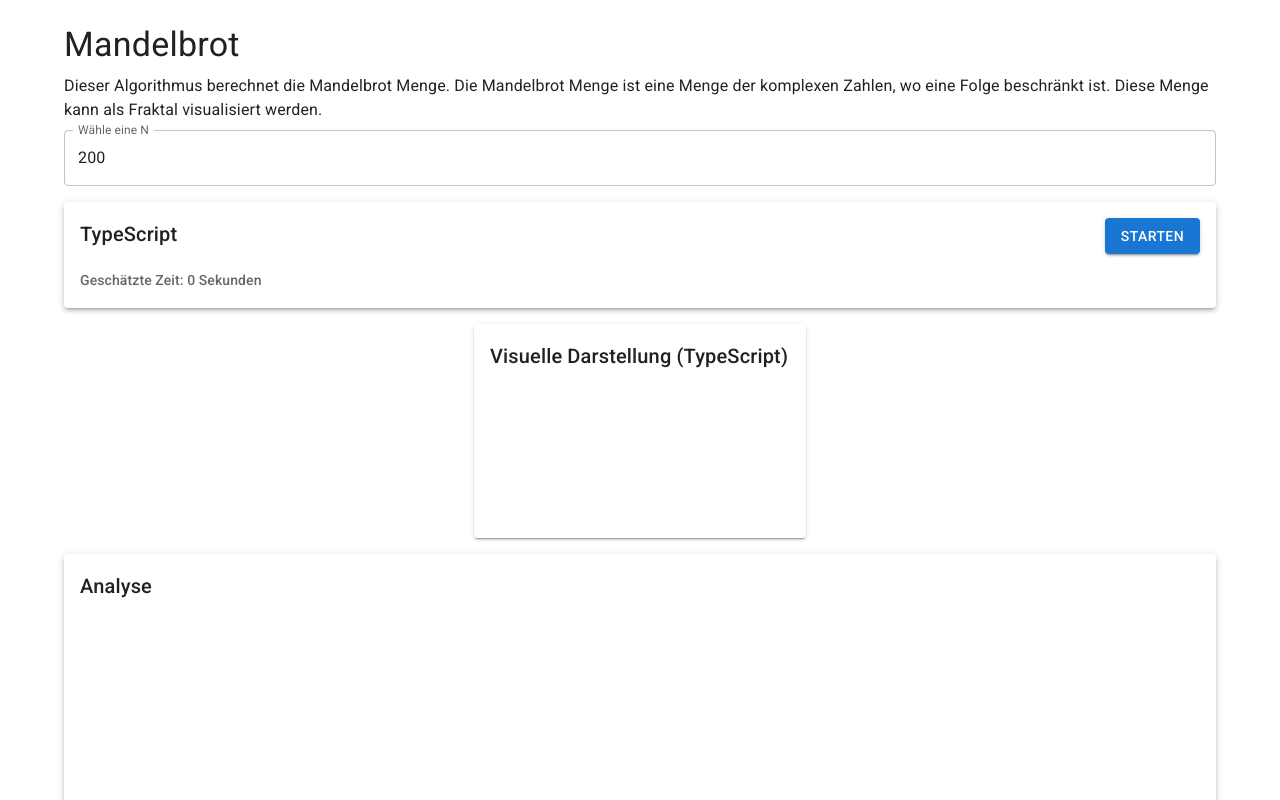
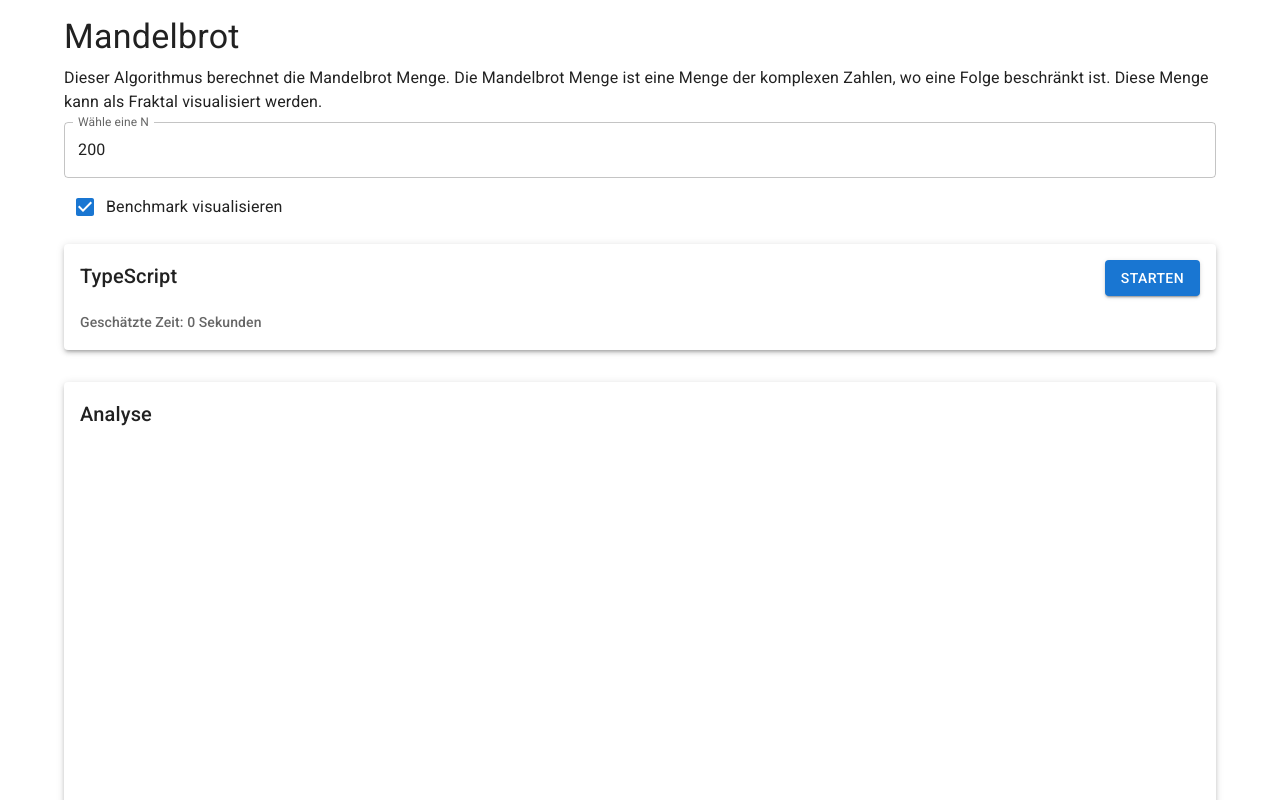
Before and after one commit to choffmann/hsfl-bachelor-thesis, a React (Vite) app in the folder experiment/webserver/: page /benchmark/mandelbrot in a window 1280 px wide. Shown: the top 800 px of the page. Built offline with nearby package versions, Linux system fonts and the light colour scheme.

Commit message:
mandelbrot: ability to disable renderer

```diff
--- a/experiment/webserver/src/hooks/useCanvas.ts
+++ b/experiment/webserver/src/hooks/useCanvas.ts
@@ -3,6 +3,7 @@ import {useCallback, useEffect, useMemo, useRef, useState} from "react";
 export function useCanvas() {
   const canvasRef = useRef<HTMLCanvasElement | null>(null)
   const [offscreen, setOffscreen] = useState<OffscreenCanvas | null>(null)
+  const [hasContent, setHasContent] = useState(false)
 
   useEffect(() => {
     if (canvasRef.current) {
@@ -11,6 +12,7 @@ export function useCanvas() {
   }, [canvasRef.current]);
 
   const drawBitmap = (bitmap: ImageBitmap) => {
+    setHasContent(true)
     if (canvasRef.current) {
       const ctx = canvasRef.current?.getContext("2d")
       window.requestAnimationFrame(() => {
@@ -29,6 +31,7 @@ export function useCanvas() {
     ref: canvasRef,
     offscreen,
     drawBitmap,
-    rebuildOffscreen
+    rebuildOffscreen,
+    hasContent
   }
 }
--- /dev/null
+++ b/experiment/webserver/src/hooks/useSettings.ts
@@ -0,0 +1,32 @@
+import {useState} from "react";
+import {Simulate} from "react-dom/test-utils";
+import input = Simulate.input;
+
+const DEFAULT_N = 200
+
+export interface MandelbrotSettings {
+  n: number
+  displayCanvas: boolean
+}
+
+export interface MandelbrotSettingsHook extends MandelbrotSettings {
+  setN: (input: string) => any
+  setDisplayCanvas: (input: boolean) => any
+}
+
+export function useMandelbrotSettings(): MandelbrotSettingsHook {
+  const [n, setN] = useState(DEFAULT_N)
+  const [displayCanvas, setDisplayCanvas] = useState(true)
+
+  const handleSetN = (input: string) => {
+      const value = Number(input)
+      isNaN(value) ? setN(DEFAULT_N) : setN(value)
+  }
+
+  return {
+    n,
+    setN: handleSetN,
+    displayCanvas,
+    setDisplayCanvas
+  }
+}
--- a/experiment/webserver/src/modules/mandelbrot/Mandelbrot.tsx
+++ b/experiment/webserver/src/modules/mandelbrot/Mandelbrot.tsx
@@ -1,4 +1,13 @@
-import {Box, Container, Paper, Stack, TextField, Typography} from "@mui/material";
+import {
+  Box, Checkbox,
+  Container, FormControlLabel,
+  IconButton,
+  Paper,
+  Stack,
+  TextField,
+  Toolbar, Tooltip,
+  Typography
+} from "@mui/material";
 import React, {createRef, useCallback, useEffect, useMemo, useRef, useState} from "react";
 import MandelbrotBitmap from "./MandelbrotBitmap.tsx";
 import LineChart from "../analyse/LineChart.tsx";
@@ -6,16 +15,16 @@ import AnalyseTable from "../analyse/AnalyseTable.tsx";
 import {useWorker} from "../../hooks/useWorker.ts";
 import BenchmarkModel from "../BenchmarkModel.tsx";
 import {useCanvas} from "../../hooks/useCanvas.ts";
+import {useMandelbrotSettings} from "../../hooks/useSettings.ts";
 
 export interface MandelbrotProps {
 
 }
 
-const DEFAULT_N = 200
 
 const Mandelbrot = (props: MandelbrotProps) => {
-  const [n, setN] = useState(DEFAULT_N)
-  const tsWorker = useWorker(new URL("./worker/TsMandelbrotWorker.ts", import.meta.url), n)
+  const settings = useMandelbrotSettings()
+  const tsWorker = useWorker(new URL("./worker/TsMandelbrotWorker.ts", import.meta.url), settings.n)
   const tsCanvas = useCanvas()
 
   useEffect(() => {
@@ -26,10 +35,6 @@ const Mandelbrot = (props: MandelbrotProps) => {
     tsWorker.finished && tsCanvas.rebuildOffscreen()
   }, [tsWorker.finished]);
 
-  const handleSetNInput = (e: React.ChangeEvent<HTMLInputElement>) => {
-    const value = Number(e.target.value)
-    isNaN(value) ? setN(DEFAULT_N) : setN(value)
-  }
 
   const tsAppendWorkerHandler = (event: MessageEvent<any>) => {
     const {status} = event.data
@@ -41,40 +46,53 @@ const Mandelbrot = (props: MandelbrotProps) => {
 
   return (
       <Container>
-        <Box sx={{mt: 3, mb: 3}}>
+        <Box sx={{mt: 2}}>
           <Stack spacing={2}>
             <Stack spacing={1}>
               <Typography variant="h4">Mandelbrot</Typography>
               <Typography>
                 Dieser Algorithmus berechnet die Mandelbrot Menge. Die Mandelbrot Menge
-                ist eine Menge der komplexen Zahlen, wo eine Folge beschränkt ist. Diese Menge kann
+                ist eine Menge der komplexen Zahlen, wo eine Folge beschränkt ist. Diese Menge
+                kann
                 als Fraktal visualisiert werden.
               </Typography>
               <TextField
                   label={"Wähle eine N"}
-                  value={n}
-                  onChange={handleSetNInput}
+                  value={settings.n}
+                  onChange={(e) => settings.setN(e.target.value)}
               />
+
+              <FormControlLabel control={<Checkbox checked={settings.displayCanvas}/>}
+                                label={"Benchmark visualisieren"}
+                                onChange={(_, checked) => settings.setDisplayCanvas(checked)}/>
             </Stack>
 
-            <Stack spacing={2} direction={{xs: "column", sm: "row"}} justifyContent="space-evenly">
+            <Stack spacing={2} direction={{xs: "column", sm: "row"}}
+                   justifyContent="space-evenly">
               <Paper elevation={3} sx={{p: 2, width: "100%"}}>
-                <BenchmarkModel title="TypeScript" n={n} estimatedTime={0}
+                <BenchmarkModel title="TypeScript" n={settings.n} estimatedTime={0}
                                 currentStep={tsWorker.step}
                                 onButtonClick={() => {
-                                  tsWorker.startWorker({canvas: tsCanvas.offscreen}, [tsCanvas.offscreen!!])
+                                  tsWorker.startWorker({
+                                    canvas: tsCanvas.offscreen,
+                                    render: settings.displayCanvas
+                                  }, [tsCanvas.offscreen!!])
                                 }}/>
               </Paper>
             </Stack>
 
-            <Stack spacing={2} direction={{xs: "column", sm: "row"}} justifyContent="space-evenly">
-              <MandelbrotBitmap title={"Visuelle Darstellung (TypeScript)"} ref={tsCanvas.ref}/>
+            <Stack spacing={2} direction={{xs: "column", sm: "row"}}
+                   justifyContent="space-evenly">
+              <MandelbrotBitmap title={"Visuelle Darstellung (TypeScript)"}
+                                hide={!settings.displayCanvas || !tsCanvas.hasContent}
+                                ref={tsCanvas.ref}/>
               {/*<MandelbrotBitmap title={"Visuelle Darstellung (TypeScript)"} map={tsBitMap} display={tsBitMap !== null && tsBitMap !== undefined}/>*/}
               {/*<MandelbrotBitmap title={"Visuelle Darstellung (TypeScript)"} map={tsBitMap} display={tsBitMap !== null && tsBitMap !== undefined}/>*/}
             </Stack>
 
-            <LineChart n={n} tsReport={tsWorker.report} wasmReport={null} jsReport={null}/>
-            <AnalyseTable n={n} tsReport={tsWorker.report} jsReport={null} wasmReport={null}/>
+            <LineChart n={settings.n} tsReport={tsWorker.report} wasmReport={null} jsReport={null}/>
+            <AnalyseTable n={settings.n} tsReport={tsWorker.report} jsReport={null}
+                          wasmReport={null}/>
           </Stack>
         </Box>
       </Container>
--- a/experiment/webserver/src/modules/mandelbrot/MandelbrotBitmap.tsx
+++ b/experiment/webserver/src/modules/mandelbrot/MandelbrotBitmap.tsx
@@ -2,16 +2,20 @@ import {Box, Paper, Typography} from "@mui/material";
 import React, {ForwardedRef, forwardRef, useCallback, useEffect, useMemo, useRef} from "react";
 
 export interface MandelbrotBitmapProps {
-  title: string
+  title: string,
+  hide: boolean
 }
 
-const MandelbrotBitmap = forwardRef(({title,}: MandelbrotBitmapProps, ref: ForwardedRef<HTMLCanvasElement>) => {
+const MandelbrotBitmap = forwardRef(({
+                                       title,
+                                       hide
+                                     }: MandelbrotBitmapProps, ref: ForwardedRef<HTMLCanvasElement>) => {
 
   return (
-      <Paper elevation={2} sx={{p: 2}}>
+      <Paper elevation={2} sx={{p: 2, display: hide ? "none" : "block"}}>
         <Typography variant="h6">{title}</Typography>
         <Box sx={{display: "flex", justifyContent: "center"}}>
-          <canvas style={{width: "300px", height: "150px"}} ref={ref}/>
+          <canvas style={{width: "100%", height: "100%"}} ref={ref}/>
         </Box>
       </Paper>
   )
--- a/experiment/webserver/src/modules/mandelbrot/worker/TsMandelbrotWorker.ts
+++ b/experiment/webserver/src/modules/mandelbrot/worker/TsMandelbrotWorker.ts
@@ -12,7 +12,7 @@ const draw = (map: MandelbrotMap, ctx: OffscreenCanvasRenderingContext2D) => {
 }
 
 self.addEventListener("message", async (event: MessageEvent<any>) => {
-  const {n, id} = event.data
+  const {n, id, render} = event.data
   const canvas: OffscreenCanvas = event.data.canvas
   const ctx = canvas.getContext("2d")
 
@@ -34,7 +34,7 @@ self.addEventListener("message", async (event: MessageEvent<any>) => {
   }
 
   const reportMap = (map: MandelbrotMap) => {
-    if (ctx) {
+    if (render && ctx) {
       draw(map, ctx)
       const bitmap = canvas.transferToImageBitmap()
       self.postMessage({id, bitmap, status: "bitmap"})
```
